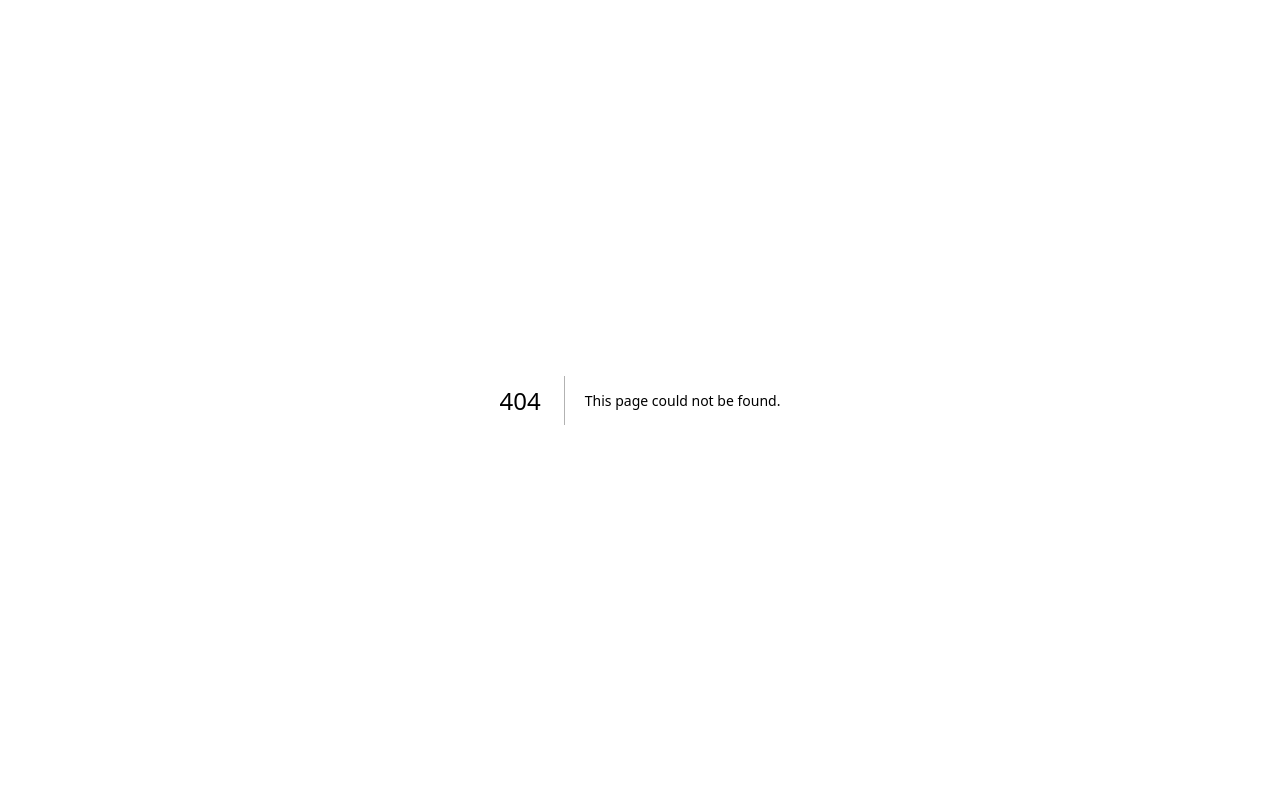
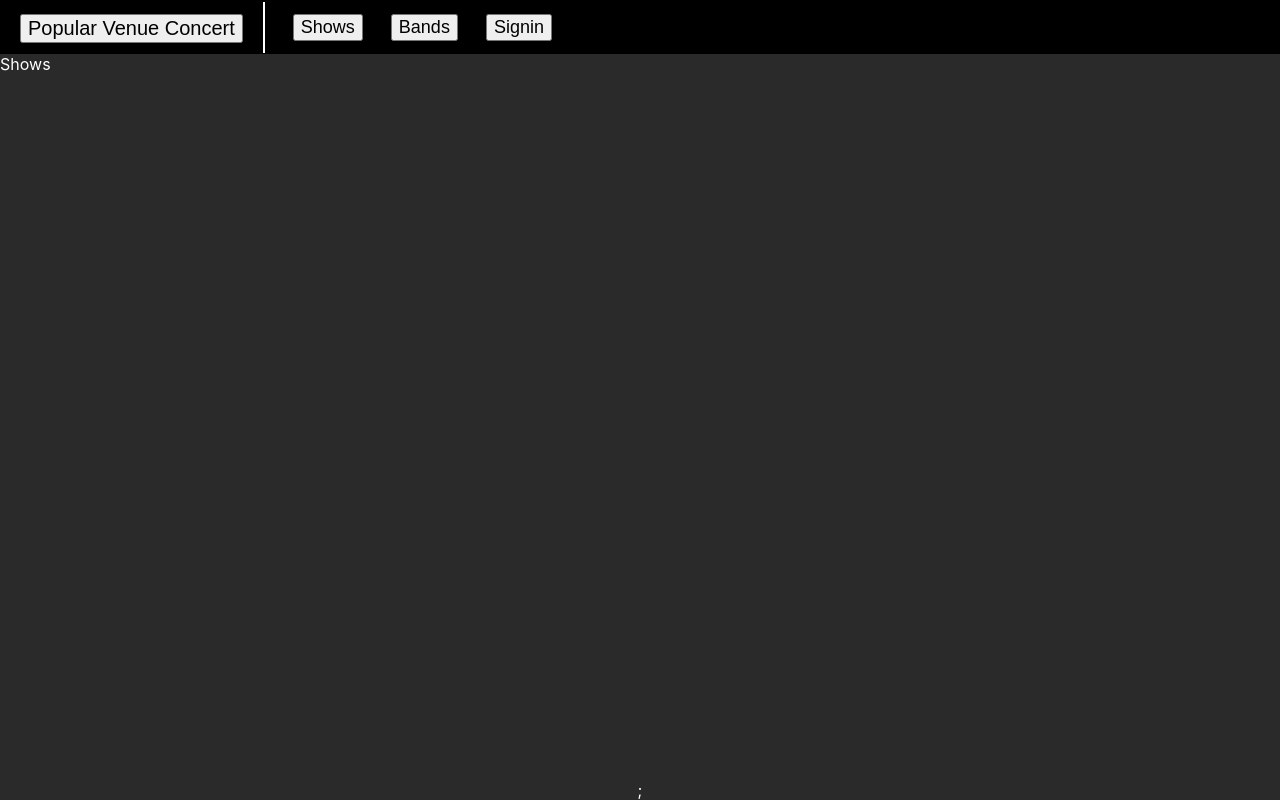
Before and after one commit to thanhduy1512/cypress-research, a Next.js app in the folder next-shows/: page /shows in a window 1280 px wide. Before the commit this address had no page. Built offline with nearby package versions, Linux system fonts and the light colour scheme.

Commit message:
setup layout

```diff
--- /dev/null
+++ b/next-shows/components/layout.tsx
@@ -0,0 +1,24 @@
+import styles from '../styles/Home.module.css';
+
+type LayoutProps = {
+  children: React.ReactNode;
+};
+export default function Layout({ children }: LayoutProps) {
+  return (
+    <>
+      <div className={styles.container}>
+        <nav className={styles.navBar}>
+          <div className={styles.navBarTitle}>
+            <button>Popular Venue Concert</button>
+          </div>
+          <div className={styles.buttons}>
+            <button className={styles.button}>Shows</button>
+            <button className={styles.button}>Bands</button>
+            <button className={styles.button}>Signin</button>
+          </div>
+        </nav>
+        {children}
+      </div>
+    </>
+  );
+}
--- a/next-shows/pages/_app.js
+++ /dev/null
@@ -1,6 +0,0 @@
-import '../styles/styles.css';
-
-// This default export is required in a new `pages/_app.js` file.
-export default function MyApp({ Component, pageProps }) {
-  return <Component {...pageProps} />;
-}
--- /dev/null
+++ b/next-shows/pages/_app.tsx
@@ -0,0 +1,12 @@
+import { AppProps } from 'next/app';
+import '../styles/styles.css';
+import Layout from '@/components/layout';
+
+// This default export is required in a new `pages/_app.js` file.
+export default function MyApp({ Component, pageProps }: AppProps) {
+  return (
+    <Layout>
+      <Component {...pageProps} />;
+    </Layout>
+  );
+}
--- /dev/null
+++ b/next-shows/pages/shows/index.tsx
@@ -0,0 +1,4 @@
+const Shows = () => {
+  return <div className="container">Shows</div>;
+};
+export default Shows;
--- a/next-shows/styles/styles.css
+++ b/next-shows/styles/styles.css
@@ -4,3 +4,8 @@ html, body {
   margin: 0;
   padding: 0;
 }
+
+.container{
+  width: 100vw;
+  height: 100vh;
+}
```
Also changed, not shown: next-shows/pages/home/index.tsx (deleted, +0 -10 lines), next-shows/pages/index.js (deleted, +0 -19 lines), next-shows/pages/index.tsx (added, +9 -0 lines).
